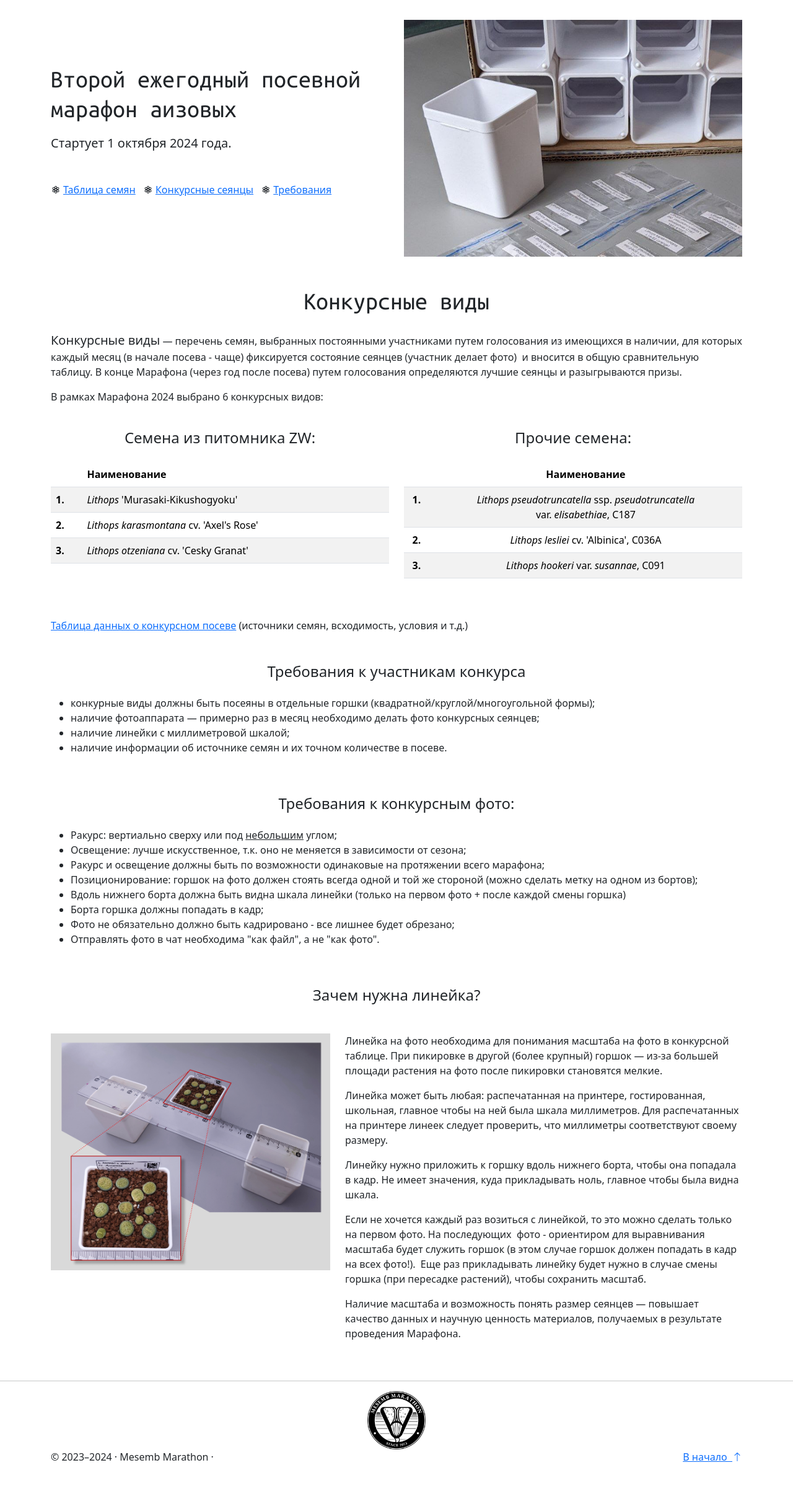
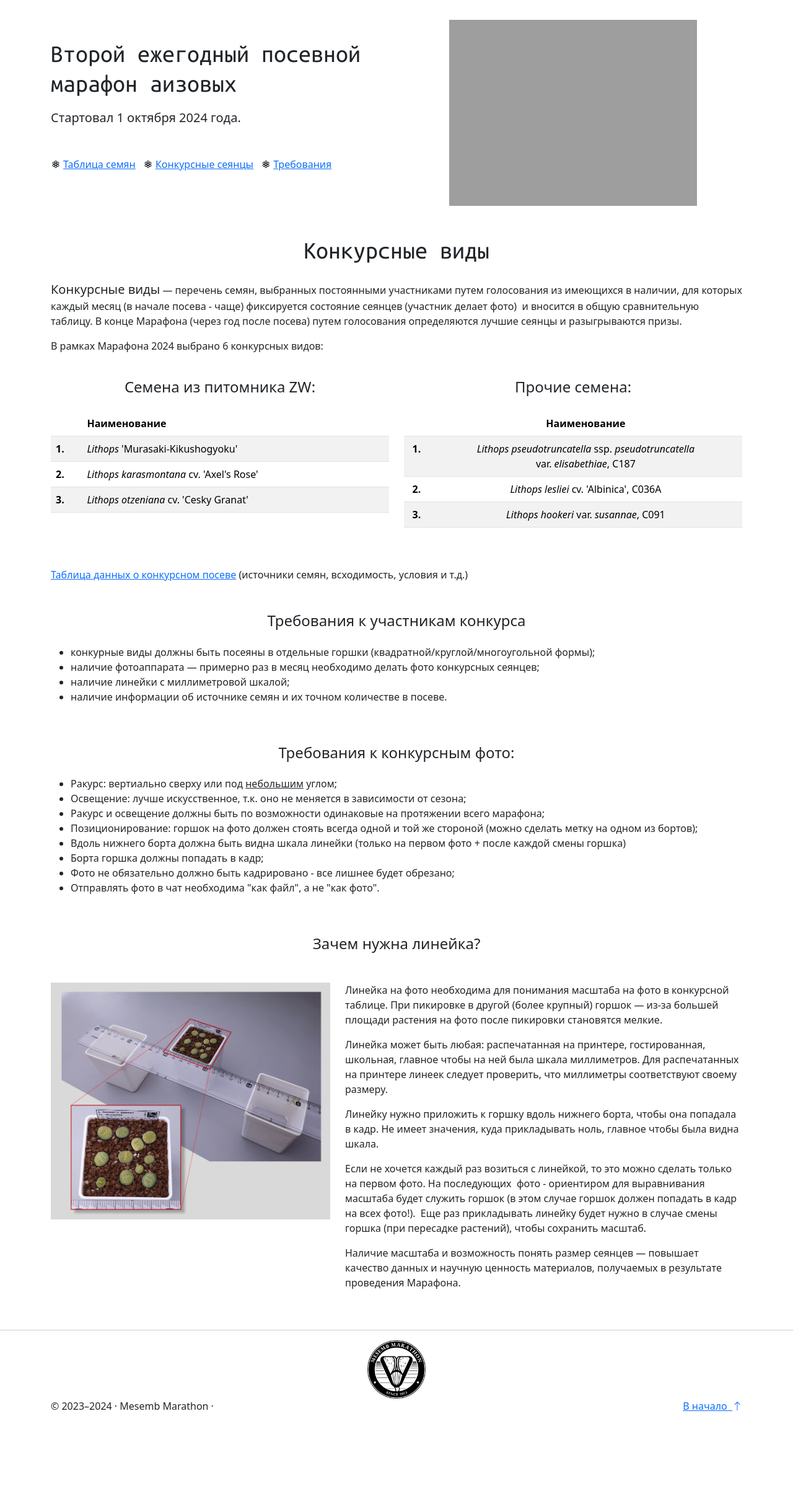
Before and after one commit to Square-Pot/lithops-life, a Django app: page /marathon/2024 in a window 1280 px wide. Shown: the part 68-2494 px from the top of the page at 62% size. After the commit the page ends 2344 px from the top, so only its background shows below. Run offline with Django 4.2, Linux system fonts and the light colour scheme; parts of the project's set-up code (start-up, migrations or seed data) failed here and were passed over; grey boxes are pictures that could not be loaded.

Commit message:
upd: front content

```diff
--- a/app/marathon/templates/marathon/2023.html
+++ b/app/marathon/templates/marathon/2023.html
@@ -254,6 +254,7 @@
             <li>Проведение голосования;</li>
             <li>В случае ничьей запускается еще одно голосование.</li>
           </ul>
+          <p><a href="https://telegra.ph/Primery-finalnyh-foto-dlya-Marafona-2023-10-10">Примеры финальных фото</a></p
       </div>
     </div>
   </div>
--- a/app/marathon/templates/marathon/2024.html
+++ b/app/marathon/templates/marathon/2024.html
@@ -24,7 +24,7 @@
         <h1 class="mb-0 display-6">Второй ежегодный посевной марафон аизовых</h1>
 
         <!-- Content -->
-        <p class="mt-3 mb-5 lead">Стартует 1 октября 2024 года.</p>
+        <p class="mt-3 mb-5 lead">Стартовал 1 октября 2024 года.</p>
 
         <!-- Info -->
         <ul class="list-inline position-relative justify-content-center justify-content-lg-start mb-4">
@@ -36,7 +36,7 @@
 
       <!-- Right content START -->
       <div class="col-lg-7 col-xl-6 text-center position-relative">
-        <img src="{% static 'marathon/img/2024/title.jpg' %}" class="img-fluid" alt="Lithops seedlings">
+        <img src="{% static 'marathon/img/2024/12_day_old_seedling.jpg.jpg' %}" class="img-fluid" alt="Lithops seedlings">
       </div>
 
     </div>
--- a/app/marathon/templates/marathon/index.html
+++ b/app/marathon/templates/marathon/index.html
@@ -21,6 +21,7 @@
           </div>
           <ul class="list-group list-group-flush">
             <li class="list-group-item"><small>Статус:</small>&nbsp; <span class="badge text-bg-success">Финал</span></li>
+            <li class="list-group-item"><small>Возраст сеянцев:</small>&nbsp; {{ m1_age }} дней</li>
             <li class="list-group-item"><small>Тема недели: <em>Голосование за победителей</em></small></li>
             <li class="list-group-item"><small>
               Конкурсные виды:
@@ -46,6 +47,7 @@
           </div>
           <ul class="list-group list-group-flush">
             <li class="list-group-item"><small>Статус:</small>&nbsp; <span class="badge text-bg-danger">1 этап: 8 октября</span></li>
+            <li class="list-group-item"><small>Возраст сеянцев:</small>&nbsp; {{ m2_age }} дней</li>
             <li class="list-group-item">
               <small>
               Конкурсные виды:
--- a/app/marathon/views.py
+++ b/app/marathon/views.py
@@ -15,7 +15,11 @@ def index_view(request):
     second_marathon_days_left = (datetime.date(2024, 10, 1) - today).days
     if second_marathon_days_left <= 0:
         second_marathon_days_left = ''
-    context = {'days_left': second_marathon_days_left}
+    context = {
+        'm1_age': (datetime.date.today() - datetime.date(2023, 10, 1)).days,
+        'm2_age': (datetime.date.today() - datetime.date(2024, 10, 1)).days,
+    }
+
     return render(request, 'marathon/index.html', context=context)
 
 def first_view(request):
```
Also changed, not shown: app/marathon/static/marathon/img/2024/12_day_old_seedling.jpg (added), app/marathon/static/marathon/img/2024/title.jpg (deleted).
